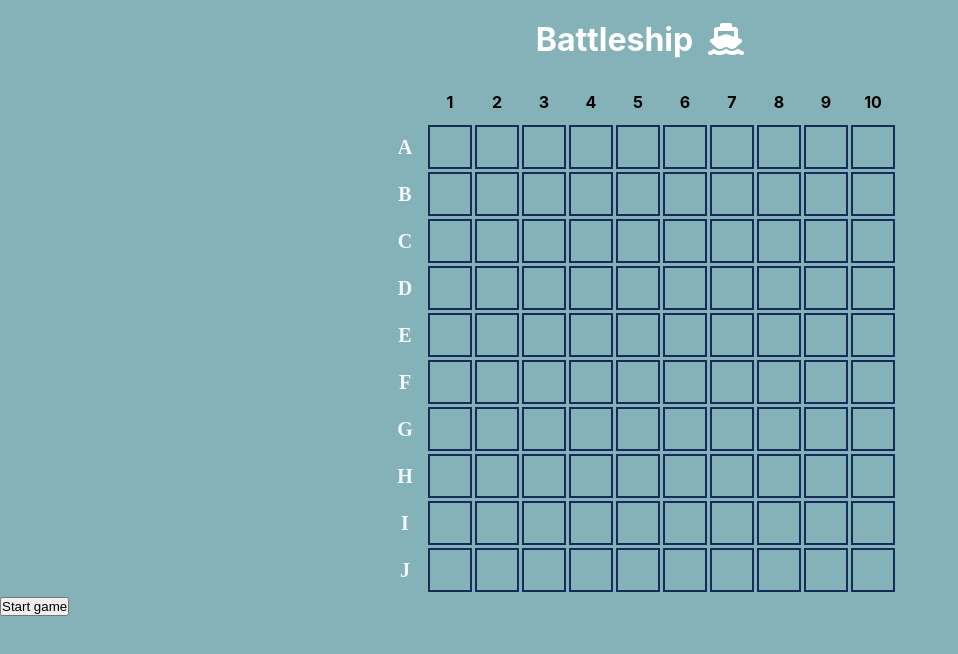
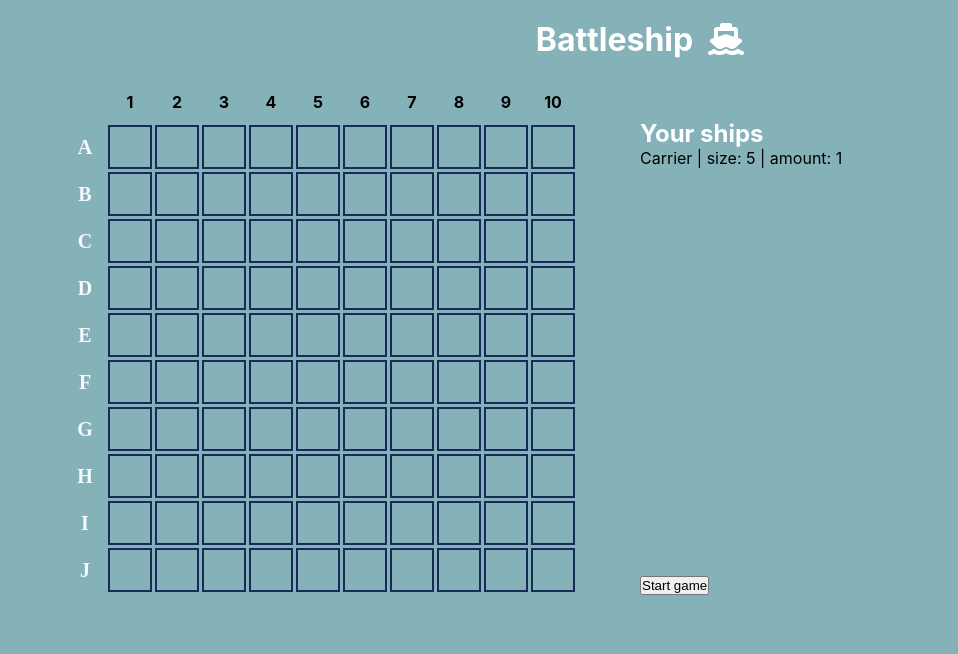
Before and after one commit to IraLysenko/react-typescript-battleship, a React (Create React App) app: page / in a window 1280 px wide. Shown: the top 654 px of the page, without its empty margins (0-958 px from the left). Built offline with nearby package versions, Linux system fonts and the light colour scheme; a web font is replaced by a local one.

Commit message:
battleship: added ships info section

```diff
--- a/src/App.css
+++ b/src/App.css
@@ -11,6 +11,9 @@ body {
 }
 
 .title {
+  color: white;
+}
+.title--header {
   text-align: center;
   color: white;
 }
@@ -23,6 +26,22 @@ body {
   padding: 20px;
 }
 
+.game {
+  display: flex;
+}
+
+.game__board, .game__info {
+  width: 50%;
+}
+
+.game__info {
+  padding-top: 40px;
+  display: flex;
+  flex-direction: column;
+  align-items: flex-start;
+  justify-content: space-between;
+}
+
 table {
   border-collapse: separate;
   border-spacing: 3px;
@@ -30,7 +49,6 @@ table {
 }
 
 td {
-  position: relative;
   width: 40px;
   height: 40px;
   border: 2px solid #152C59;
--- a/src/components/Game.tsx
+++ b/src/components/Game.tsx
@@ -36,7 +36,6 @@ export class Game extends React.Component {
             gameOver: false
         }, () => {
             const state = this.state as GameState;
-
         });
 
     }
@@ -99,7 +98,16 @@ export class Game extends React.Component {
                     </table>
                 </div>
                 <div className="game__info">
-                    <div className="game__ships"></div>
+                    <div className="game__ships">
+                        <h2 className="title title--info">Your ships</h2>
+                        <div className="fleet">
+                            <div className="fleet__item ship-info">
+                                <span className="ship-info__name">Carrier | </span>
+                                <span className="ship-info__size">size: 5 | </span>
+                                <span className="ship-info__amount">amount: 1</span>
+                            </div>
+                        </div>
+                    </div>
                     <div className="game__message"></div>
                     <div className="game__button">
                         <StartButton onClick={(event) => {
```
